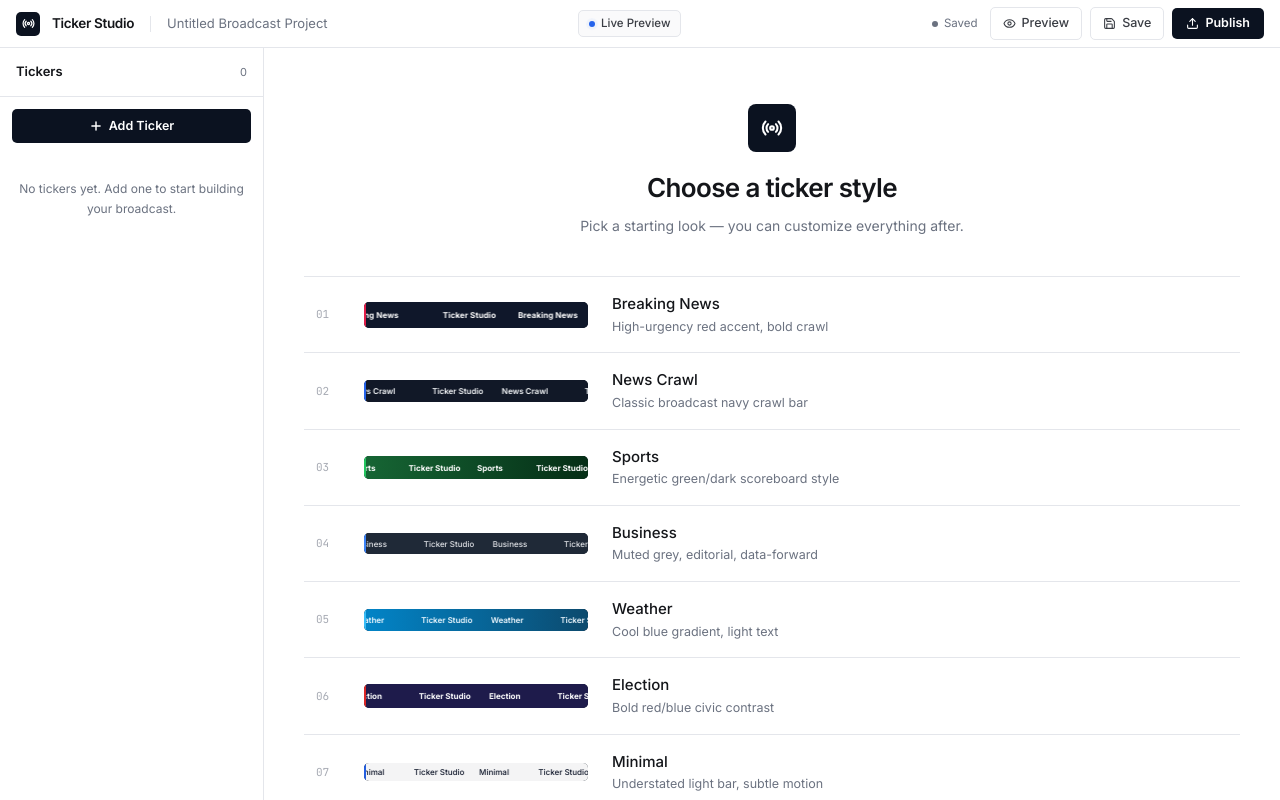
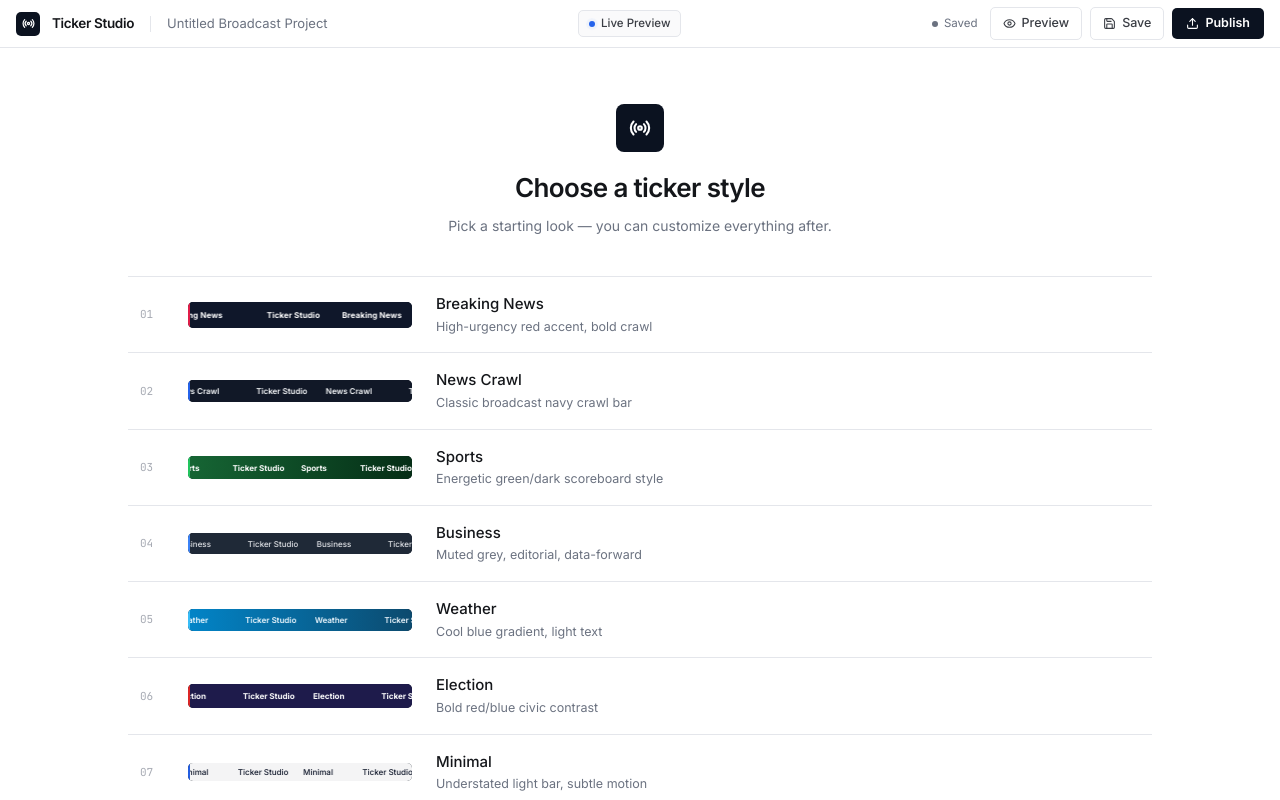
Before and after one commit to diyaseth-2409/ticker-studio-deploy, a React (Vite) app: page / in a window 1280 px wide. Built offline with nearby package versions, Linux system fonts and the light colour scheme.

Commit message:
Hide left sidebar during onboarding listicle too
Same treatment as the right panel: while no tickers exist, the left
ticker-list sidebar has nothing useful to show, so it's hidden and the
listicle gets the full window width. Reappears as soon as the first
ticker is created.

```diff
--- a/src/App.tsx
+++ b/src/App.tsx
@@ -12,7 +12,7 @@ export default function App() {
     <div className="flex h-screen w-screen flex-col overflow-hidden bg-studio-panel">
       <TopNav />
       <div className="flex min-h-0 flex-1">
-        <LeftSidebar />
+        {hasTickers && <LeftSidebar />}
         <Canvas />
         {hasTickers && <RightSidebar />}
       </div>
```
